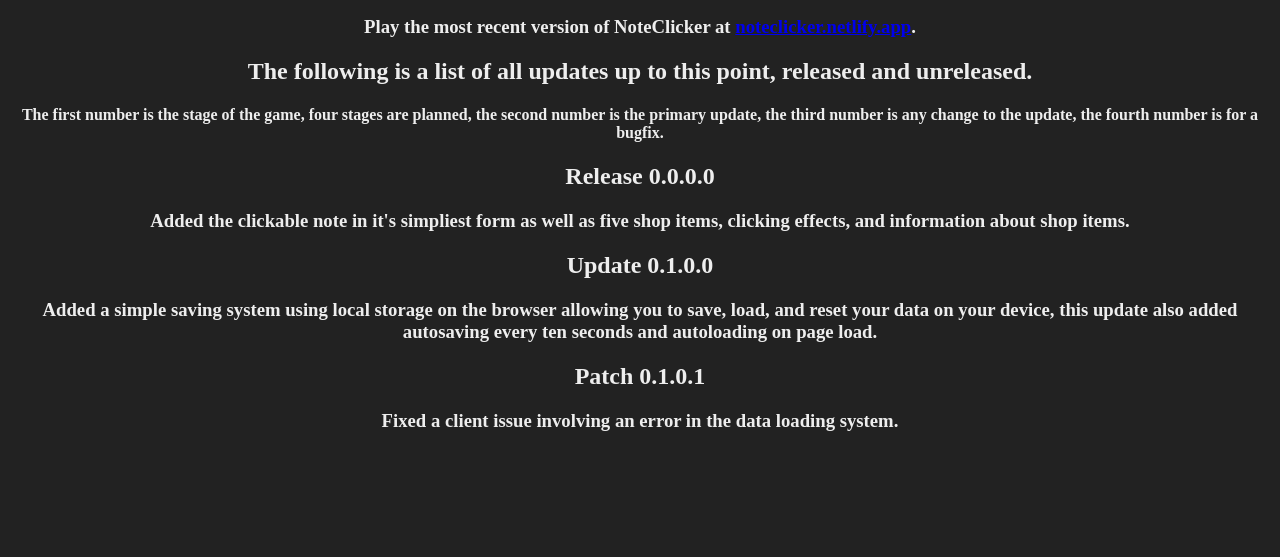
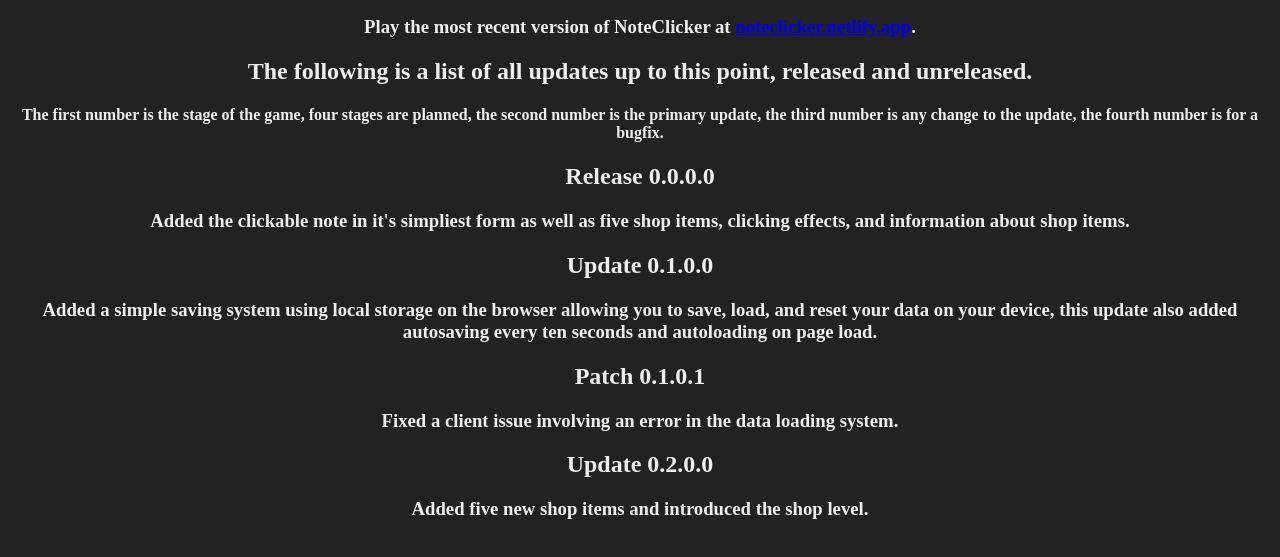
Before and after one commit to Hillo95/Note-Clicker-Docs, a plain HTML site: page index.html in a window 1280 px wide. Shown: the part 105-662 px from the top of the page. Drawn offline with Linux system fonts and the light colour scheme.

Commit message:
Update index.html

```diff
--- a/index.html
+++ b/index.html
@@ -24,6 +24,8 @@
   <h3 class="text">Added a simple saving system using local storage on the browser allowing you to save, load, and reset your data on your device, this update also added autosaving every ten seconds and autoloading on page load.</h3>
   <h2 class="text">Patch 0.1.0.1</h2>
   <h3 class="text">Fixed a client issue involving an error in the data loading system.</h3>
+  <h2 class="text">Update 0.2.0.0</h2>
+  <h3 class="text">Added five new shop items and introduced the shop level.</h3>
 </body>
 
 </html>
```
